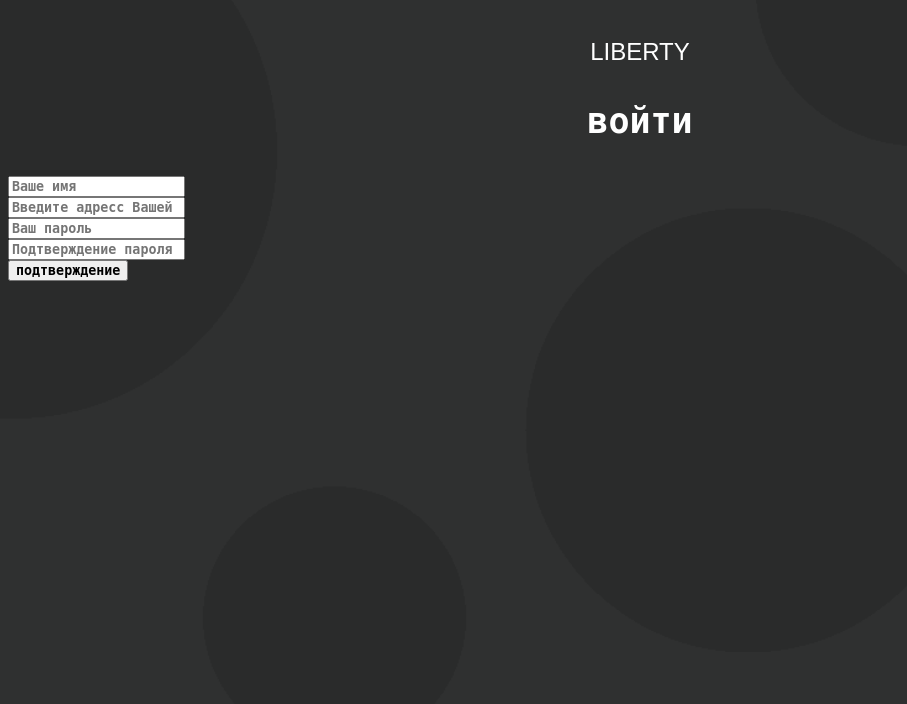
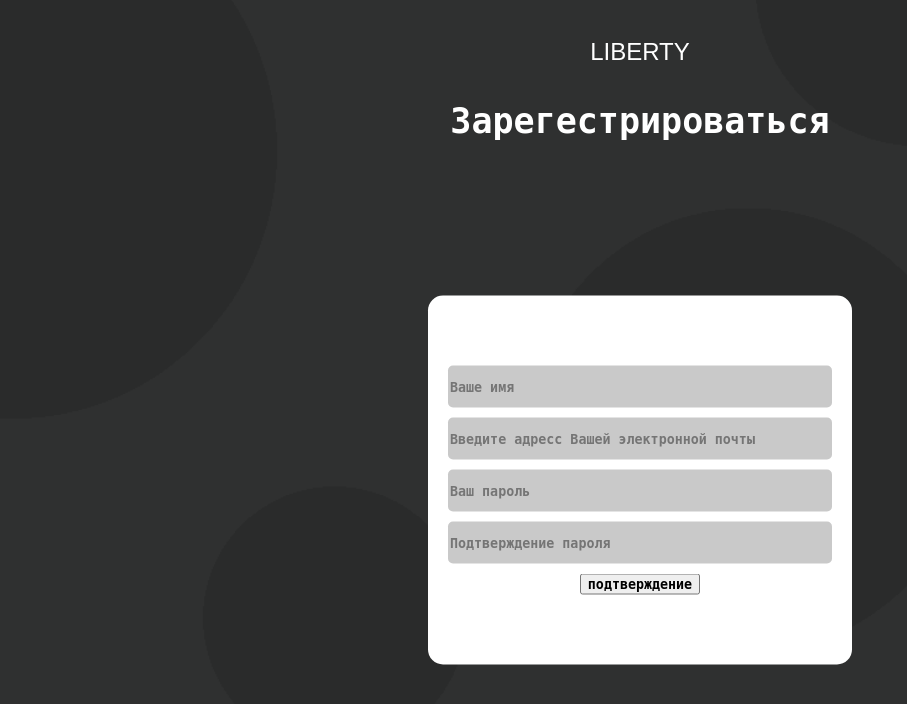
Before and after one commit to katkasoft/libertyMessenger, a Django app: page /register in a window 1280 px wide. Shown: the top 704 px of the page, without its empty margins (0-907 px from the left). Run offline with Django 5.2, Linux system fonts and the light colour scheme; some web fonts are replaced.

Commit message:
liberal update 6

```diff
--- a/libertyMessenger/main/templates/register.html
+++ b/libertyMessenger/main/templates/register.html
@@ -12,9 +12,9 @@
 </head>
 <body>
     <p id="TitleAnimatedFlow">LIBERTY</p>
-    <p id="TitleRegOrLog">войти</p>
+    <p id="TitleRegOrLog">Зарегестрироваться</p>
 
-    <form>
+    <div id="regForm">
         <input type="text" placeholder="Ваше имя" name="username"> <br>
         <input type="email" placeholder="Введите адресс Вашей электронной почты" name="email"> <br>
         <input type="password" placeholder="Ваш пароль" name="pass"> <br>
```
